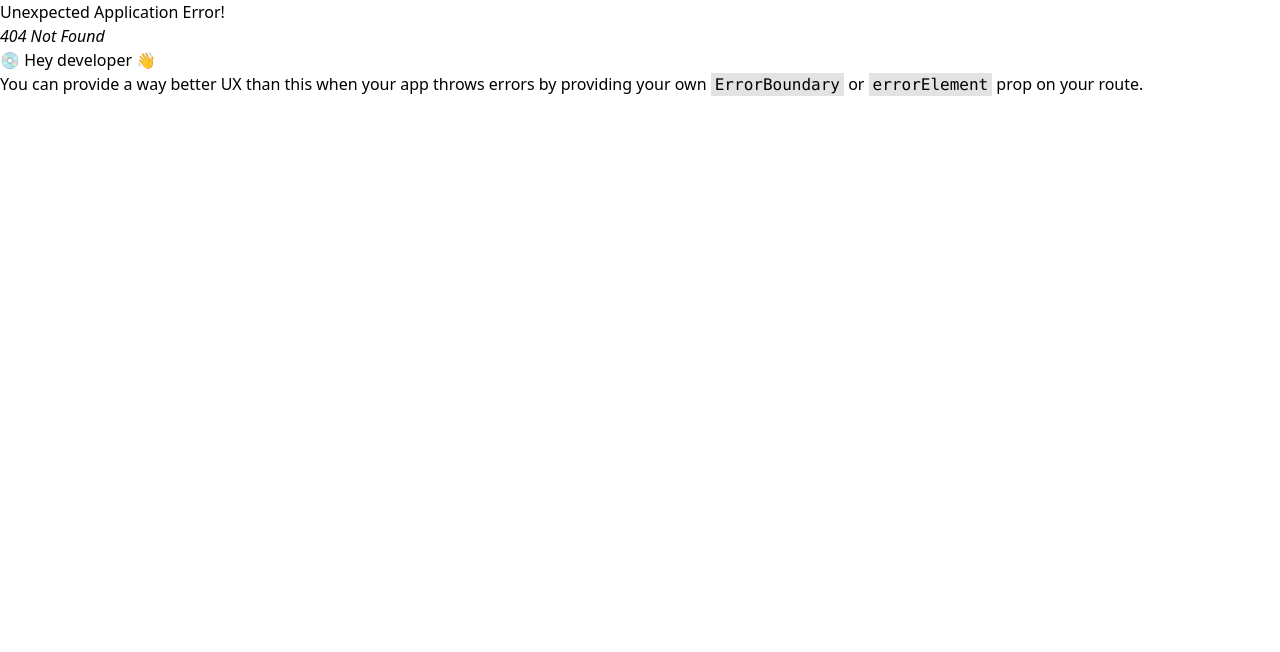
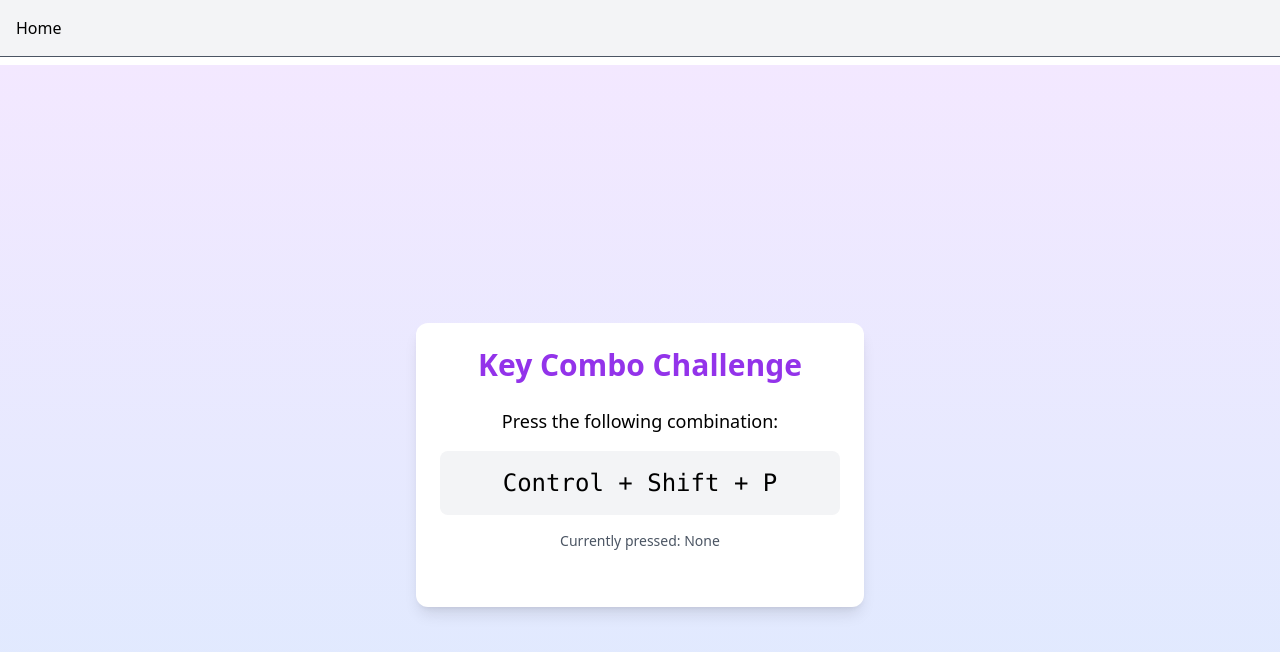
Before and after one commit to mattmazzola/webgames, a React (Vite) app in the folder webvoyagerplusplusfe/: page /key-combo in a window 1280 px wide. Before the commit this address had no page. Shown: the top 652 px of the page. Built offline with nearby package versions, Linux system fonts and the light colour scheme.

Commit message:
Add key combo challenge

```diff
--- /dev/null
+++ b/webvoyagerplusplusfe/src/pages/KeyCombo.tsx
@@ -0,0 +1,120 @@
+import confetti from "canvas-confetti";
+import { useEffect, useState } from "react";
+
+const SUCCESS_PASSWORD = "KEY_MASTER_2024";
+
+const KeyCombo = () => {
+  const [pressedKeys, setPressedKeys] = useState<Set<string>>(new Set());
+  const [isComplete, setIsComplete] = useState(false);
+
+  // Define the target key combination
+  const targetCombo = navigator.platform.toLowerCase().includes("mac")
+    ? ["Meta", "Shift", "P"]
+    : ["Control", "Shift", "P"];
+
+  const comboDisplay = navigator.platform.toLowerCase().includes("mac")
+    ? "Meta + Shift + P"
+    : "Control + Shift + P";
+
+  useEffect(() => {
+    const handleKeyDown = (e: KeyboardEvent) => {
+      const key = e.key === "Meta" ? "Meta" : e.key;
+      const newPressedKeys = new Set([...Array.from(pressedKeys), key]);
+
+      // Only prevent default if it matches our target combo
+      const pressedArray = Array.from(newPressedKeys).map((k) =>
+        k.toLowerCase()
+      );
+      const targetArray = targetCombo.map((k) => k.toLowerCase());
+      const isTargetCombo = targetArray.every((key) =>
+        pressedArray.some(
+          (pressed) =>
+            pressed === key.toLowerCase() ||
+            (key.toLowerCase() === "meta" && pressed === "command") ||
+            (key.toLowerCase() === "control" && pressed === "control")
+        )
+      );
+
+      if (isTargetCombo) {
+        e.preventDefault();
+      }
+
+      setPressedKeys(newPressedKeys);
+    };
+
+    const handleKeyUp = (e: KeyboardEvent) => {
+      const key = e.key === "Meta" ? "Meta" : e.key;
+      setPressedKeys((prev) => {
+        const newSet = new Set(prev);
+        newSet.delete(key);
+        return newSet;
+      });
+    };
+
+    // Check if the pressed combination matches the target
+    const checkCombo = () => {
+      const pressedArray = Array.from(pressedKeys).map((k) => k.toLowerCase());
+      const targetArray = targetCombo.map((k) => k.toLowerCase());
+
+      // Check if all required keys are pressed
+      const hasAllKeys = targetArray.every((key) =>
+        pressedArray.some(
+          (pressed) =>
+            pressed === key.toLowerCase() ||
+            (key.toLowerCase() === "meta" && pressed === "command") ||
+            (key.toLowerCase() === "control" && pressed === "control")
+        )
+      );
+
+      if (hasAllKeys) {
+        setIsComplete(true);
+        confetti({
+          particleCount: 100,
+          spread: 70,
+          origin: { y: 0.6 },
+        });
+      }
+    };
+
+    window.addEventListener("keydown", handleKeyDown);
+    window.addEventListener("keyup", handleKeyUp);
+
+    // Check the combo whenever pressed keys change
+    checkCombo();
+
+    return () => {
+      window.removeEventListener("keydown", handleKeyDown);
+      window.removeEventListener("keyup", handleKeyUp);
+    };
+  }, [pressedKeys, targetCombo]);
+
+  return (
+    <div className="flex flex-col items-center justify-center min-h-screen bg-gradient-to-b from-purple-100 to-blue-100 p-4">
+      <div className="max-w-md w-full bg-white rounded-xl shadow-lg p-6">
+        <h1 className="text-3xl font-bold text-center mb-6 text-purple-600">
+          Key Combo Challenge
+        </h1>
+
+        <div className="text-center mb-8">
+          <p className="text-lg mb-4">Press the following combination:</p>
+          <div className="text-2xl font-mono bg-gray-100 p-4 rounded-lg mb-4">
+            {comboDisplay}
+          </div>
+
+          <div className="text-sm text-gray-600">
+            Currently pressed: {Array.from(pressedKeys).join(" + ") || "None"}
+          </div>
+        </div>
+
+        {isComplete && (
+          <div className="text-center p-4 bg-green-100 text-green-700 rounded-lg">
+            <p className="font-bold mb-2">Congratulations! 🎉</p>
+            <p>The secret password is: {SUCCESS_PASSWORD}</p>
+          </div>
+        )}
+      </div>
+    </div>
+  );
+};
+
+export default KeyCombo;
--- a/webvoyagerplusplusfe/src/router/routes.ts
+++ b/webvoyagerplusplusfe/src/router/routes.ts
@@ -11,6 +11,7 @@ import FileUpload from "../pages/FileUpload";
 import Frogger from "../pages/Frogger";
 import Herding from "../pages/Herding";
 import IAccept from "../pages/IAccept";
+import KeyCombo from "../pages/KeyCombo";
 import Patience from "../pages/Patience";
 import SliderSymphony from "../pages/SliderSymphony";
 import TextMirror from "../pages/TextMirror";
@@ -178,4 +179,12 @@ export const routes: RouteConfig[] = [
     component: ButtonHold,
     tags: ["button", "timing", "dexterity"],
   },
+  {
+    path: "/key-combo",
+    title: "Key Combo",
+    description: "Press the correct key combination to unlock the secret",
+    icon: "⌨️",
+    component: KeyCombo,
+    tags: ["keyboard", "hotkey", "dexterity"],
+  },
 ];
```
